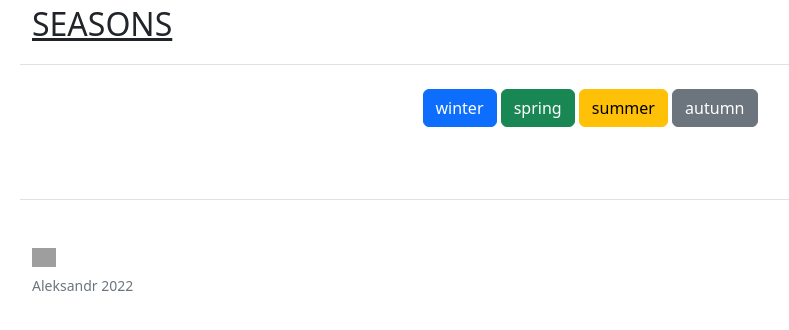
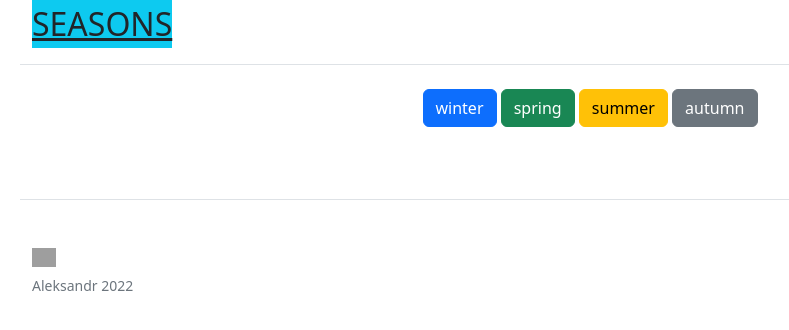
Before and after one commit to Zemlianik/Zemlianik---seasons, a Flask app: page / in a window 1280 px wide. Shown: the top 330 px of the page, without its empty margins (50-839 px from the left). Run offline with Flask 2, Linux system fonts and the light colour scheme; grey boxes are pictures that could not be loaded.

Commit message:
фон главной кнопки

```diff
--- a/templates/base.html
+++ b/templates/base.html
@@ -10,7 +10,7 @@
 <body>
     <div class="container d-flex flex-column flex-md-row align-items-center pb-3 mb-4 border-bottom">
       <a href="/" class="d-flex align-items-center text-dark text-center">
-        <span class="fs-2 text-center">SEASONS</span>
+        <span class="fs-2 bg-info text-center">SEASONS</span>
       </a>
     </div>
     <div class="container text-center">
```
